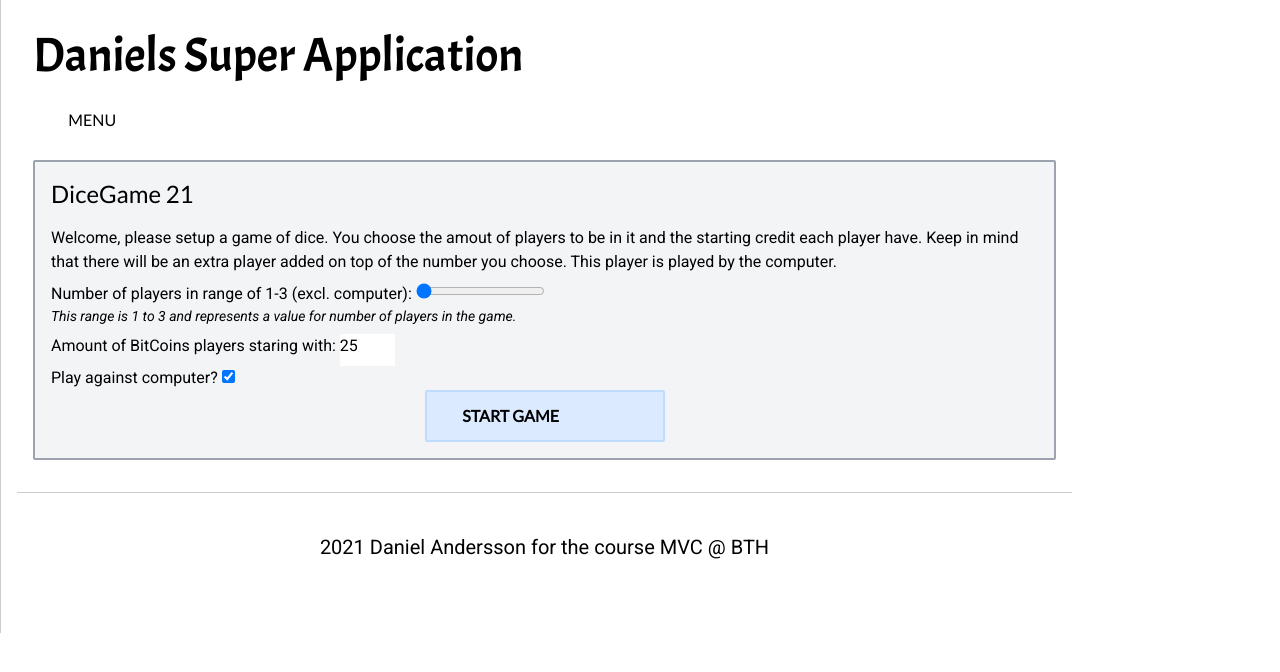
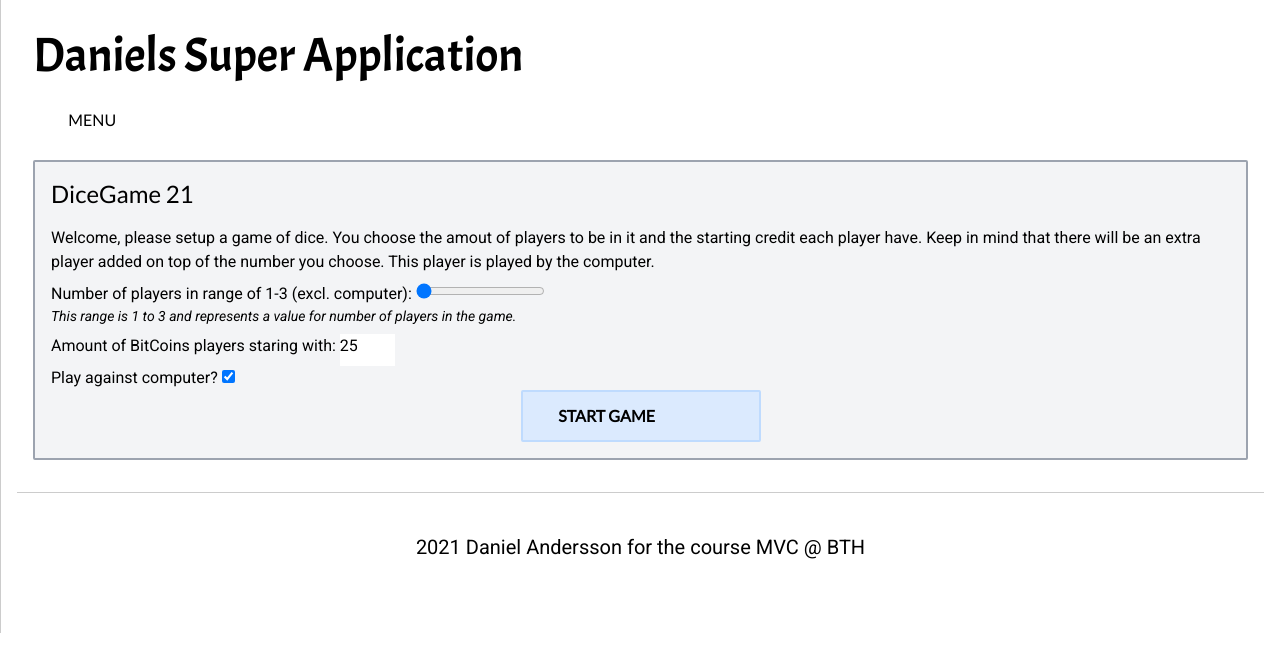
Before and after one commit to DMoest/MVC-Framework, a Laravel app: page /dice/init/view in a window 1280 px wide. Shown: the top 672 px of the page. Run offline with Laravel 8, Linux system fonts and the light colour scheme; style sheets or scripts are compiled from the project's sources; some web fonts are replaced.

Commit message:
Minor fixings.

```diff
--- a/app/resources/views/components/layout.blade.php
+++ b/app/resources/views/components/layout.blade.php
@@ -1,5 +1,5 @@
 <!doctype html>
-<html lang="en">
+<html lang="en" class="w-full">
     <head>
         <meta charset="UTF-8">
         <meta name="viewport"
@@ -9,7 +9,7 @@
         <meta name="description" content="This is a web page made for the course MVC @ Blekinge Intitute of Technologies.">
         <meta name="keywords" content="mvc, laravel, php, bth, webprogrammering">
 
-        <title>Daniels super applikation</title>
+        <title>Daniels Super Applikation</title>
 
         {{-- Google fonts --}}
         <link rel="preconnect" href="https://fonts.googleapis.com">
@@ -24,7 +24,7 @@
     </head>
 
 
-    <body class="w-100 m-0 font-body">
+    <body class="w-full font-body">
 
         @include('partials/header')
 
--- a/app/resources/views/components/section.blade.php
+++ b/app/resources/views/components/section.blade.php
@@ -1,5 +1,5 @@
 {{-- Annonomus component for sections, $slot is where content is slotted in. --}}
-<section class="p-4 bg-white mb-4">
+<section class="w-full p-4 bg-white mb-4">
     <div class="container">
         {{ $slot  }}
     </div>
--- a/app/resources/views/yatzy_select.blade.php
+++ b/app/resources/views/yatzy_select.blade.php
@@ -24,7 +24,7 @@
                 </div>
             @endif
 
-            <div class=" w-100 p-4">
+            <div class="p-4">
                 <button class="w-60 m-auto flex flex-row justify-around p-4 rounded-sm bg-blue-200 uppercase font-link font-semibold hover:bg-blue-300 hover:text-white" type="submit" name="submit">Position points <i class="p-1 fas fa-cash-register"></i></button>
             </div>
 
```
Also changed, not shown: app/public/mix-manifest.json.
